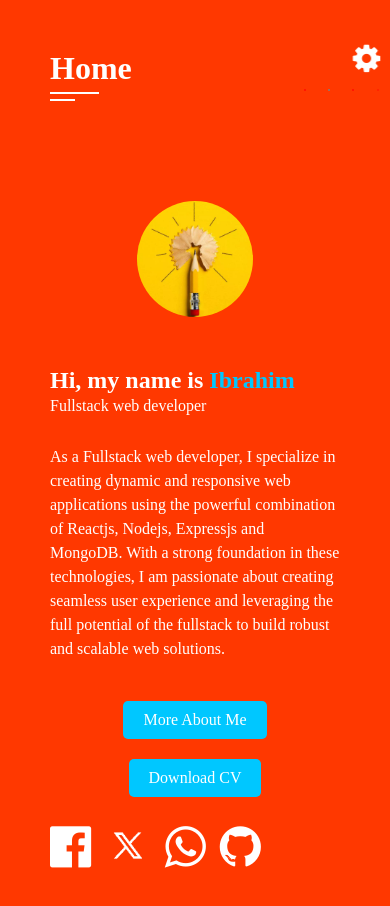
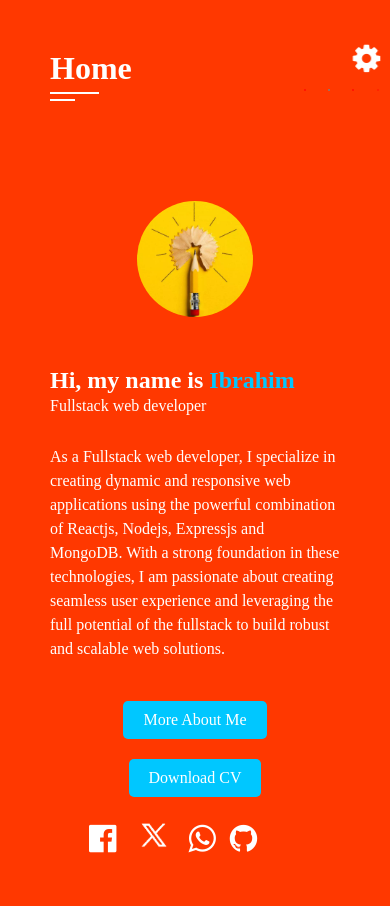
Before and after one commit to oyesolaibrahim/My-Portfolio, a plain HTML site: page public/index.html in a window 390 px wide. Shown: the top 906 px of the page. Drawn offline with Linux system fonts and the light colour scheme.

Commit message:
Still On responsiveness' corection again

```diff
--- a/public/styles.css
+++ b/public/styles.css
@@ -649,7 +649,10 @@ div.center {
   }
   #social-media-handles {
     position: absolute;
-    margin-bottom: 0px;
+    margin-left: 10%;
+  }
+  #social-media-handles * {
+    font-size: 2rem;
   }
   #twitter-img {
     width: 15%;
```
